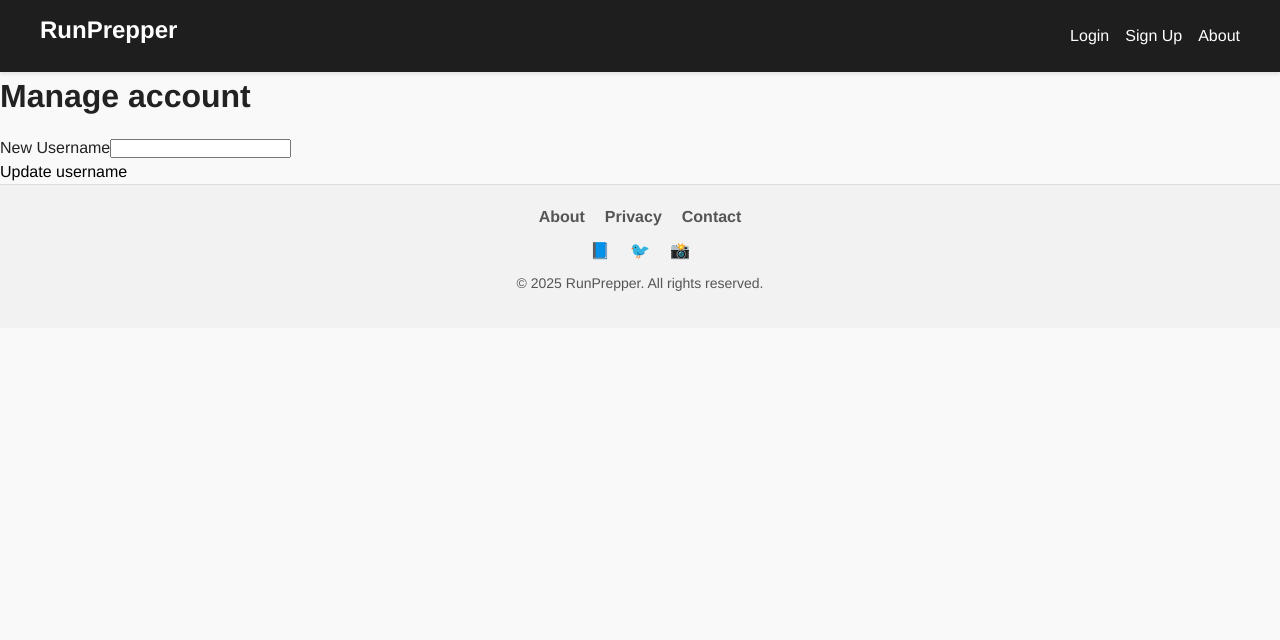
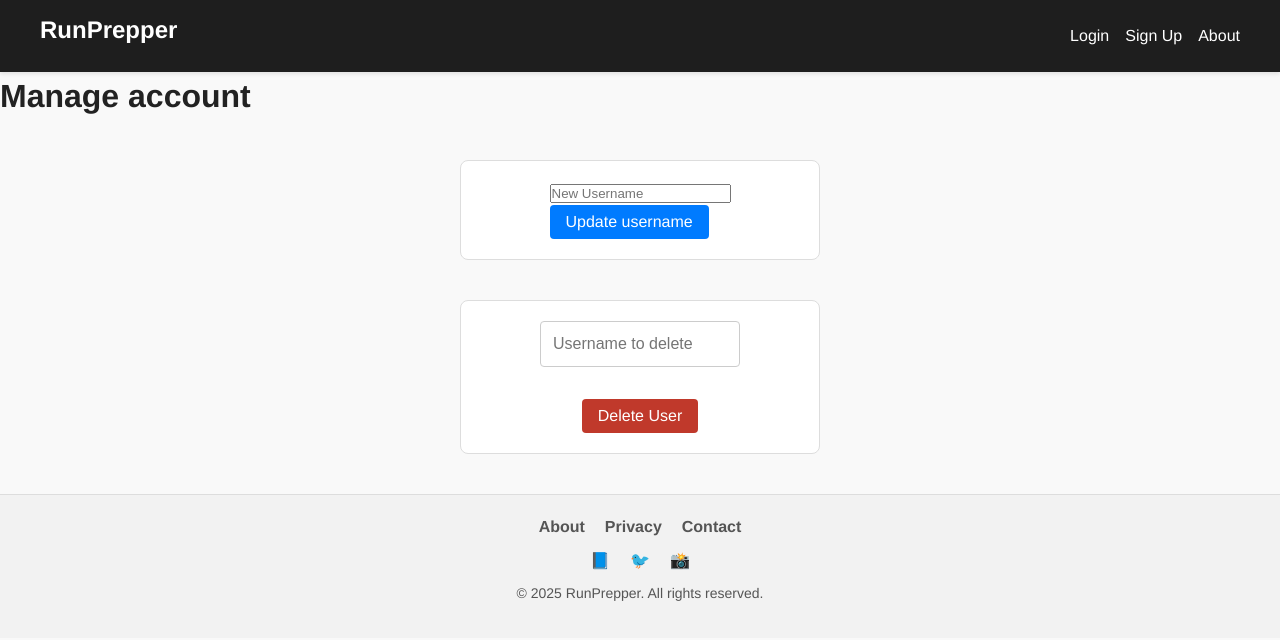
Before and after one commit to dangosailing/aidev24_webdev_fe, a React (Vite) app: page /account in a window 1280 px wide. Shown: the top 640 px of the page. Built offline with nearby package versions, Linux system fonts and the light colour scheme; sample sign-in values are in the browser's storage; some icons are missing.

Commit message:
Add delet button component.

```diff
--- a/src/components/Button.jsx
+++ b/src/components/Button.jsx
@@ -1,11 +1,11 @@
-import React from 'react'
+import React from 'react';
 
-const Button = ({text, onClick}) => {
+const Button = ({ text, onClick }) => {
   return (
-    <button onClick={onClick}>
+    <button onClick={onClick} className="btn btn-primary">
       {text}
     </button>
-  )
-}
+  );
+};
 
-export default Button
+export default Button;
--- /dev/null
+++ b/src/components/DeleteUserButton.jsx
@@ -0,0 +1,46 @@
+import React, { useState } from 'react';
+import axios from 'axios';
+
+const DeleteUserButton = () => {
+  const [username, setUsername] = useState('');
+  const [message, setMessage] = useState('');
+
+  const handleDelete = async () => {
+    if (!username) {
+      setMessage('Please enter a username.');
+      return;
+    }
+
+    const confirmDelete = window.confirm(
+      `Are you sure you want to delete the user "${username}"? This action cannot be undone.`
+    );
+    if (!confirmDelete) return;
+
+    try {
+      const response = await axios.delete('http://localhost:5000/delete-user', {
+        data: { username },
+      });
+      setMessage(response.data.message);
+    } catch (error) {
+      setMessage(error.response?.data?.error || 'Something went wrong');
+    }
+  };
+
+  return (
+    <div className="delete-user-container">
+      <input
+        type="text"
+        placeholder="Username to delete"
+        value={username}
+        onChange={(e) => setUsername(e.target.value)}
+        className="delete-user-input"
+      />
+      <button onClick={handleDelete} className="btn btn-danger">
+        Delete User
+      </button>
+      {message && <p className="delete-user-message">{message}</p>}
+    </div>
+  );
+};
+
+export default DeleteUserButton;
--- a/src/components/TextInput.jsx
+++ b/src/components/TextInput.jsx
@@ -3,8 +3,13 @@ import React from 'react'
 const TextInput = ({ name, label, register, registerOptions, error, ...props }) => {
     return (
         <div>
-            <label htmlFor={name}>{label}</label>
-            <input id={name} {...register(name, registerOptions)} {...props} />
+            <input
+                id={name}
+                className="primery-user-input"
+                placeholder={label}
+                {...register(name, registerOptions)}
+                {...props}
+            />
             {error && <p>{error.message}</p>}
         </div>
     )
--- a/src/components/UpdateUser.jsx
+++ b/src/components/UpdateUser.jsx
@@ -28,8 +28,12 @@ const UpdateUser = () => {
   };
 
   return (
-    <div>
-      {serverMessage && <p>{serverMessage.text}</p>}
+    <div className="primary-form-container">
+      {serverMessage && (
+        <p style={{ color: serverMessage.type === "error" ? "red" : "green" }}>
+          {serverMessage.text}
+        </p>
+      )}
 
       <form onSubmit={handleSubmit(onSubmit)}>
         <TextInput
@@ -38,8 +42,9 @@ const UpdateUser = () => {
           register={register}
           registerOptions={{ required: "A new username is required" }}
           error={errors.username}
+          className="primary-user-input" // 💡 ny klass här
         />
-        <Button text={"Update username"} onClick={onSubmit} />
+        <Button text="Update username" type="submit" />
       </form>
     </div>
   );
--- a/src/pages/Account.jsx
+++ b/src/pages/Account.jsx
@@ -1,6 +1,7 @@
 import React, { useState, useEffect } from "react";
 import { useNavigate } from "react-router-dom";
 import UpdateUser from "../components/UpdateUser";
+import DeleteUserButton from "../components/DeleteUserButton";
 
 const Account = () => {
   const [token, setToken] = useState("");
@@ -20,6 +21,7 @@ const Account = () => {
     <div>
       <h1>Manage account</h1>
       <UpdateUser />
+      <DeleteUserButton />
     </div>
   );
 };
--- a/src/pages/Home.jsx
+++ b/src/pages/Home.jsx
@@ -10,6 +10,7 @@ import Hero from '../components/Hero';
 import ImageTextSection from "../components/ImageTextSection";
 //import energyImage from "../assets/energy.jpg";
 import '../styles/base.css';
+import DeleteUserButton from '../components/DeleteUserButton';
 
 const Home = () => {
   return (
--- a/src/services/userApi.js
+++ b/src/services/userApi.js
@@ -33,3 +33,12 @@ export const updateUsername = async (userData) => {
         console.error("Error updating username:", error)
     }
 }
+
+export const deletUsername = async (userData) => {
+    try {
+        const response = await axiosInstance.post("/users/delete-user", userData)
+        return response.data
+    } catch (error) {
+        console.error("Error updating username:", error)
+    }
+}
--- a/src/styles/base.css
+++ b/src/styles/base.css
@@ -35,13 +35,36 @@
   }
 
   /* Buttons */
-  button {
-    font-family: inherit;
-    font-size: 1rem;
-    cursor: pointer;
-    background-color: transparent;
-    border: none;
-  }
+button, .btn {
+  font-family: inherit;
+  font-size: 1rem;
+  cursor: pointer;
+  border: none;
+  border-radius: 4px;
+  padding: 8px 16px;
+  font-weight: 500;
+  transition: background-color 0.2s ease;
+}
+
+/* Primary button */
+.btn-primary {
+  background-color: #007bff;
+  color: white;
+}
+
+.btn-primary:hover {
+  background-color: #0056b3;
+}
+
+/* Danger button (e.g., delete) */
+.btn-danger {
+  background-color: #c0392b;
+  color: white;
+}
+
+.btn-danger:hover {
+  background-color: #922b21;
+}
 
   /* Utility */
   .text-center {
@@ -53,3 +76,70 @@
     margin: 0 auto;
     padding: 0 20px;
   }
+
+/* Delete User Form */
+.delete-user-container {
+  margin: 40px auto;
+  max-width: 360px;
+  width: 100%;
+  padding: 20px;
+  display: flex;
+  flex-direction: column;
+  gap: 20px;
+  align-items: center;
+  background-color: #fff;
+  border: 1px solid #ddd;
+  border-radius: 8px;
+}
+
+.delete-user-label {
+  display: block;
+  margin-bottom: 8px;
+  font-weight: bold;
+  font-size: 16px;
+  align-self: flex-start;
+}
+
+.delete-user-input {
+  width: 100%;
+  max-width: 200px;
+  height: 46px;
+  font-size: 16px;
+  padding: 12px;
+  border: 1px solid #ccc;
+  border-radius: 4px;
+  margin-bottom: 12px;
+}
+
+.delete-user-message {
+  margin-top: 10px;
+  color: #c0392b;
+  font-weight: 500;
+  text-align: center;
+}
+
+/* Primary input */
+.primary-form-container {
+  margin: 40px auto;
+  max-width: 360px;
+  width: 100%;
+  padding: 20px;
+  display: flex;
+  flex-direction: column;
+  gap: 20px;
+  align-items: center;
+  background-color: #fff;
+  border: 1px solid #ddd;
+  border-radius: 8px;
+}
+
+.primery-user-input {
+  width: 100%;
+  max-width: 200px;
+  height: 46px;
+  font-size: 16px;
+  padding: 12px;
+  border: 1px solid #ccc;
+  border-radius: 4px;
+  margin-bottom: 12px;
+}
```
Also changed, not shown: src/buttons.css (added).
